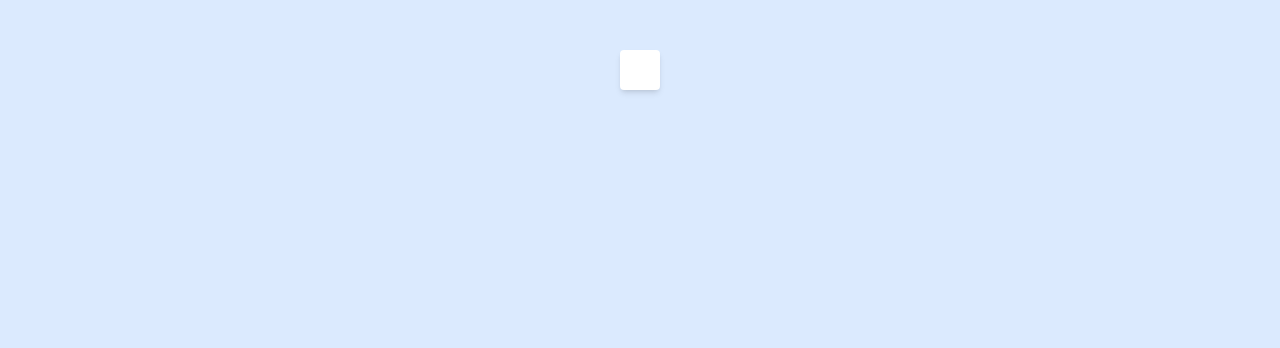
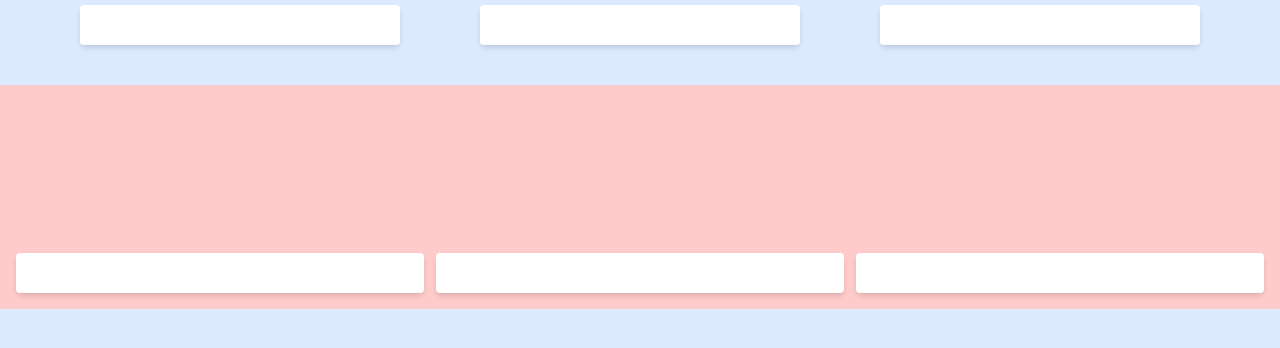
Before and after one commit to fufex3934/Tailwindcss, a website built with Vite: page index.html in a window 1280 px wide. Built offline with nearby package versions, Linux system fonts and the light colour scheme.

Commit message:
flex and grid

```diff
--- a/index.html
+++ b/index.html
@@ -6,9 +6,18 @@
     <title>tailwindcss</title>
     <link rel="stylesheet" href="./style.css" />
   </head>
-  <body class="bg-blue-100" >
-    <div class="bg-white w-10 h-10 mx-auto mt-[50px] rounded shadow-md opacity-100"></div>
+  <body class="bg-blue-100 " >
+   <div class="flex justify-evenly">
+    <div class="bg-white basis-1/4 h-10  mt-[5px] rounded shadow-md opacity-100"></div>
+    <div class="bg-white basis-1/4 h-10  mt-[5px] rounded shadow-md opacity-100"></div>
+    <div class="bg-white basis-1/4 h-10  mt-[5px] rounded shadow-md opacity-100"></div>
+   </div>
 
+   <div class="grid grid-cols-3 mt-10 gap-3 bg-red-200 p-4 h-56 content-end">
+    <div class="bg-white basis-1/4 h-10   rounded shadow-md opacity-100"></div>
+    <div class="bg-white basis-1/4 h-10   rounded shadow-md opacity-100"></div>
+    <div class="bg-white basis-1/4 h-10   rounded shadow-md opacity-100"></div>
+   </div>
 
 
   </body>
```
